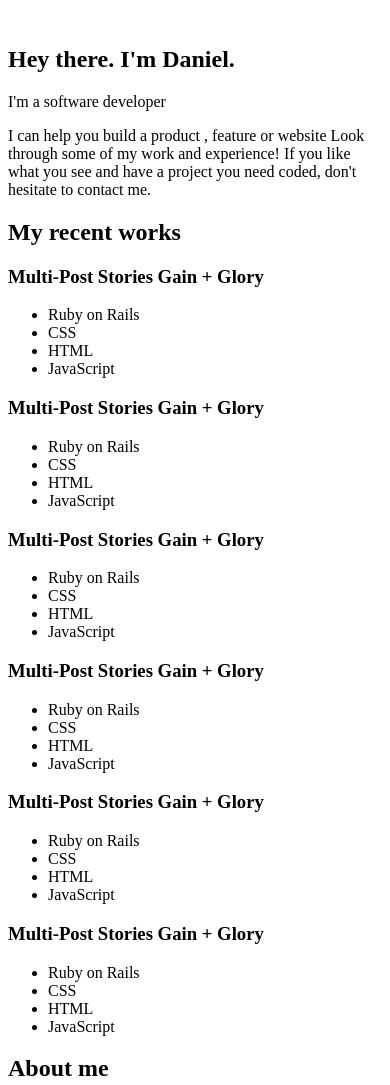
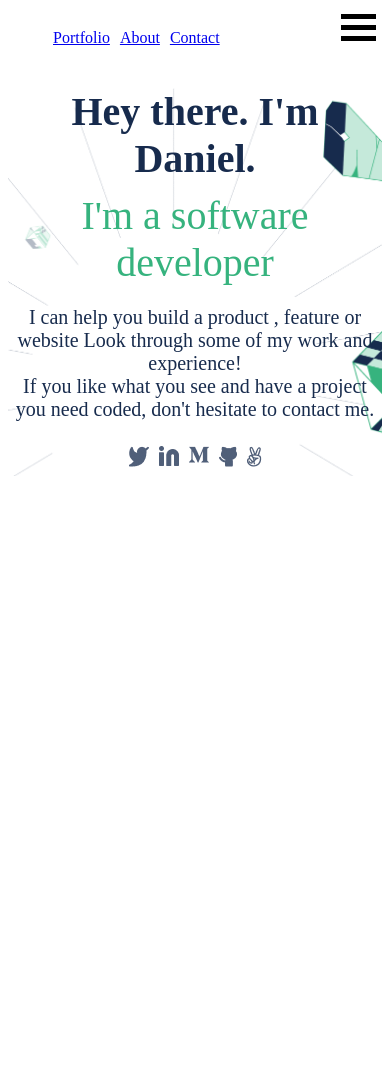
Before and after one commit to danielf-canon/Portfolio, a website: page index.html in a window 390 px wide. Shown: the top 1085 px of the page. After the commit the page ends 844 px from the top, so only its background shows below. Drawn offline with Linux system fonts and the light colour scheme.

Commit message:
First mobile

```diff
--- a/index.html
+++ b/index.html
@@ -4,121 +4,60 @@
   <meta charset="UTF-8">
   <meta http-equiv="X-UA-Compatible" content="IE=edge">
   <meta name="viewport" content="width=device-width, initial-scale=1.0">
-    <title>Document</title>
+  <link rel="preconnect" href="https://fonts.googleapis.com/css?family=Inter">
+  <link rel="stylesheet" href="style.css">
+  <title>Daniel Canon's Portfolio</title>
 </head>
 <body>
   <header>
-
-    </header>
-    <main>
-        <section>
-            <img src="" alt="">
+    <nav>
       <div>
-                <h1>Hey there. I'm Daniel.</h1>
-                <p>I'm a software developer</p>
-            </div>
-            <p>I can help you build a product , feature or website Look through some of my work and experience! If you like what you see and have a project you need coded,
-            don't hesitate to contact me.</p>
-
-
-        </section>
-        <section>
-            <div>
-                <h2>My recent works</h2>
-            </div>
-            <div>
-                <h3>Multi-Post Stories Gain + Glory</h3>
-                <ul>
-                    <li>Ruby on Rails</li>
-                    <li>CSS</li>
-                    <li>HTML</li>
-                    <li>JavaScript</li>
+        <ul class="shortcut-bar">
+          <li><a href="#projects">Portfolio</a></li>
+          <li><a href="#About-me">About</a></li>
+          <li><a href="#contact">Contact</a></li>
         </ul>
       </div>
       <div>
-                <h3>Multi-Post Stories Gain + Glory</h3>
-                <ul>
-                    <li>Ruby on Rails</li>
-                    <li>CSS</li>
-                    <li>HTML</li>
-                    <li>JavaScript</li>
-                </ul>
+        <div class="bar"></div>
+        <div class="bar"></div>
+        <div class="bar"></div>
+      </div>
+    </nav>
+  </header>
+
+  <main>
+    <section class="container">
+      <div>
+        <h1>Hey there. I'm Daniel.</h1>
+        <p id="presentation">I'm a software developer</p>
       </div>
       <div>
-                <h3>Multi-Post Stories Gain + Glory</h3>
-                <ul>
-                    <li>Ruby on Rails</li>
-                    <li>CSS</li>
-                    <li>HTML</li>
-                    <li>JavaScript</li>
-                </ul>
-            </div>
-            <div>
-                <h3>Multi-Post Stories Gain + Glory</h3>
-                <ul>
-                    <li>Ruby on Rails</li>
-                    <li>CSS</li>
-                    <li>HTML</li>
-                    <li>JavaScript</li>
-                </ul>
-            </div>
-            <div>
-                <h3>Multi-Post Stories Gain + Glory</h3>
-                <ul>
-                    <li>Ruby on Rails</li>
-                    <li>CSS</li>
-                    <li>HTML</li>
-                    <li>JavaScript</li>
-                </ul>
-            </div>
-            <div>
-                <h3>Multi-Post Stories Gain + Glory</h3>
-                <ul>
-                    <li>Ruby on Rails</li>
-                    <li>CSS</li>
-                    <li>HTML</li>
-                    <li>JavaScript</li>
-                </ul>
-            </div>
-        </section>
-        <section>
-            <div>
-                <h2>About me</h2>
-            </div>
-            <div>
-                <p> I can help you build a product , feature or website Look through some of my work and experience! If you like what you see and have a project you need coded,
+        <p>I can help you build a product , feature or website Look through  some of my work and experience! <br> If you like what you see and have  a project you need coded,
         don't hesitate to contact me.</p>
       </div>
       <div>
-                <h3>Languages</h3>
-                <ul>
-                    <li>JavaScript</li>
-                    <li>Ruby</li>
-                    <li>HTML</li>
-                    <li>CSS</li>
-                </ul>
+
       </div>
-            <div>
-                <h3>Frameworks</h3>
-                <ul>
-                    <li>React.js</li>
-                    <li>Ruby on Rails</li>
-                    <li>RSpec</li>
-                    <li>Capybara</li>
-                </ul>
+      <div class="logos">
+        <a href="https://twitter.com/">
+          <img src="images/twitter.jpg" alt="twitter" class="logo">
+        </a>
+        <a href="https://www.linkedin.com/">
+          <img src="images/Linkedin icon.jpg" alt="linkedin" class="logo">
+        </a>
+        <a href="https://medium.com/" >
+          <img src="images/medium.jpg" alt="" class="logo">
+        </a>
+        <a href="https://github.com/">
+          <img src="images/github.jpg" alt="github" class="logo">
+        </a>
+        <a href="https://www.angellist.com/">
+        <img src="images/angellist.jpg" alt="angellist" class="logo">
       </div>
-            <div>
-                <h3>Skills</h3>
-                <ul>
-                    <li>Database Management</li>
-                    <li>Version Control</li>
-                    <li>CLI</li>
-                    <li>Web Development</li>
-                    <li>API Design</li>
-                </ul>
-            </div>
+    </section>
 
-        </section>
+
 
   </main>
 
--- a/style.css
+++ b/style.css
@@ -0,0 +1,65 @@
+main {
+  background-image: url(images/header-illsutration-mobile@2x.png);
+  background-repeat: no-repeat;
+  background-size: cover, auto;
+}
+
+.logos {
+  display: flex;
+  justify-content: center;
+}
+
+.logo {
+  padding: 5px;
+}
+
+nav {
+  display: flex;
+  justify-content: space-between;
+}
+
+li {
+  padding: 5px;
+  margin: 0%;
+}
+
+.container {
+  text-align: center;
+  margin-left: auto;
+  margin-right: auto;
+}
+
+.shortcut-bar {
+  display: flex;
+  justify-content: center;
+  list-style-type: none;
+}
+
+p {
+  color: #172b4d;
+  text-align: center;
+  font-size: 20px;
+}
+
+.bar {
+  width: 35px;
+  height: 5px;
+  background-color: black;
+  margin: 6px;
+}
+
+h1 {
+  padding: 0%;
+  margin-top: 20px;
+  margin-bottom: 10px;
+  font-size: 40px;
+  color: #172b4d;
+}
+
+#presentation {
+  padding: 0%;
+  margin: 0%;
+  font-size: 40px;
+  color: #36b37e;
+  align-content: center;
+}
```
Also changed, not shown: package.json (added, +19 -0 lines), test.md (added, +1 -0 lines), .github/workflows/linters.yml (added), .stylelintrc.json (added), README.md, images/Linkedin icon.jpg (added), images/angellist.jpg (added), images/github.jpg (added), images/header-illsutration-mobile@2x.png (added), images/medium.jpg (added), images/twitter.jpg (added), 3 other files. Lines whose indentation alone changed are shown as unchanged.
